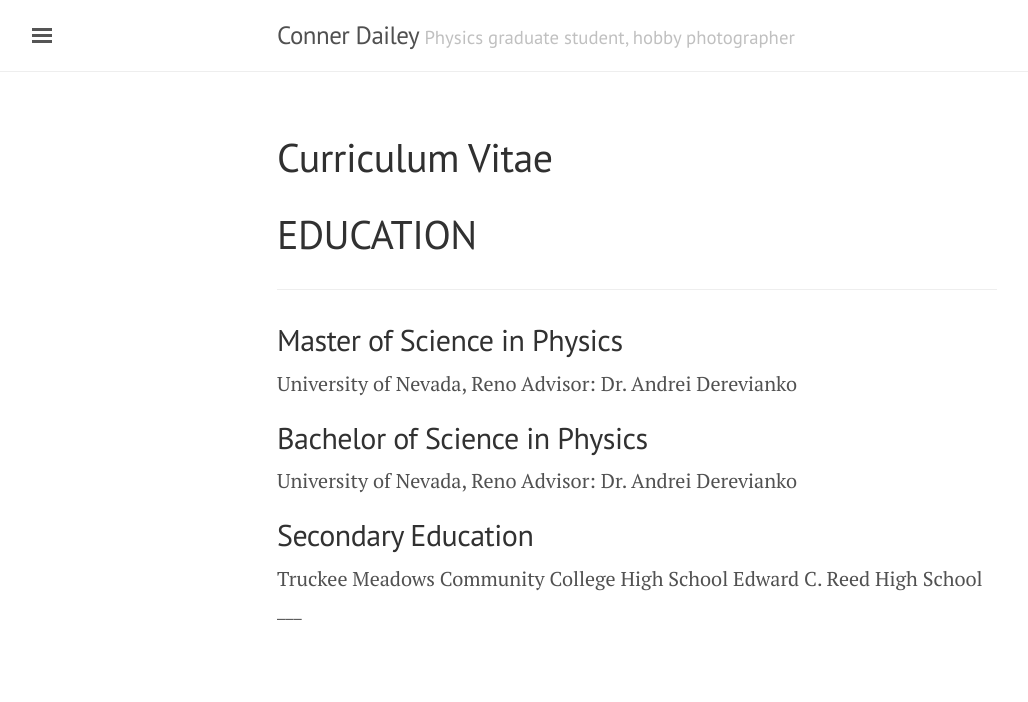
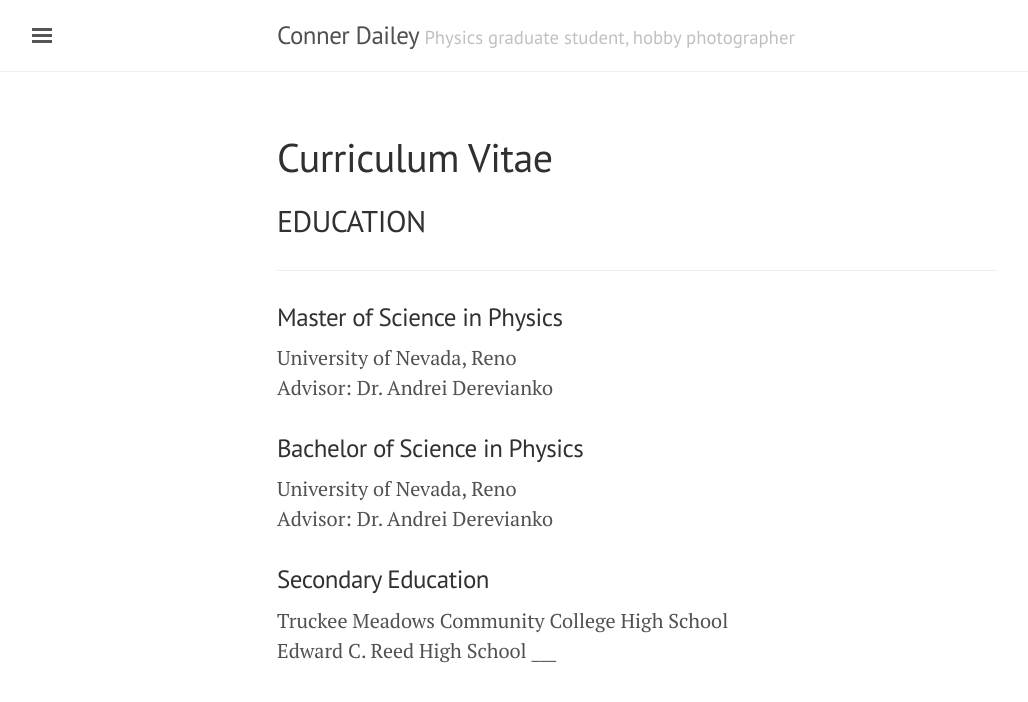
Before and after one commit to TakeTwiceDailey/TakeTwiceDailey.github.io, a Jekyll site: the page built from CV.md, in a window 1280 px wide. Shown: the top 702 px of the page, without its empty margins (3-1031 px from the left). Built offline with Jekyll 4.4.1, drawn with Linux system fonts in a browser that asks for light colours.

Commit message:
CV changes

```diff
--- a/CV.md
+++ b/CV.md
@@ -3,17 +3,17 @@ layout: page
 title: Curriculum Vitae
 ---
 
-# EDUCATION
+## EDUCATION
 ___
-## Master of Science in Physics
+### Master of Science in Physics
 University of Nevada, Reno
 Advisor: Dr. Andrei Derevianko
 
-## Bachelor of Science in Physics
+### Bachelor of Science in Physics
 University of Nevada, Reno
 Advisor: Dr. Andrei Derevianko
 
-## Secondary Education
+### Secondary Education
 Truckee Meadows Community College High School
 Edward C. Reed High School
 ___
```
